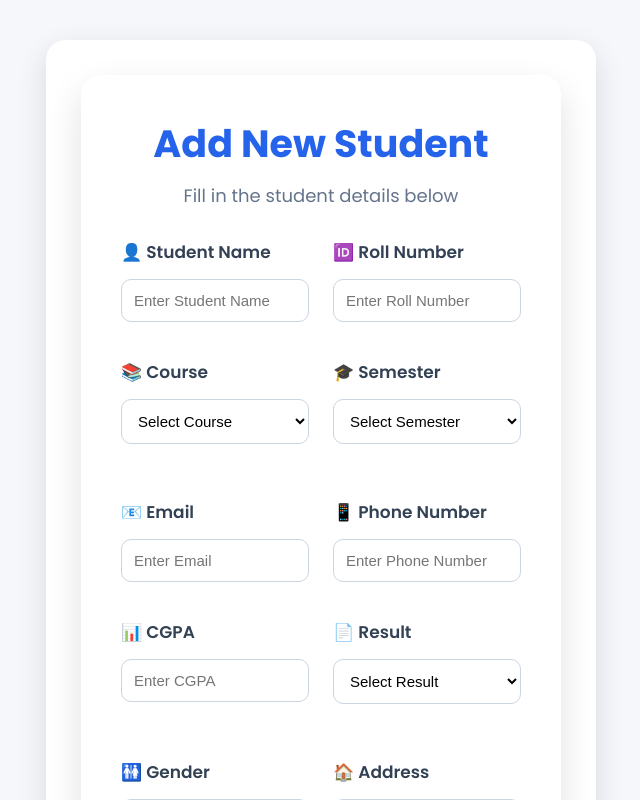
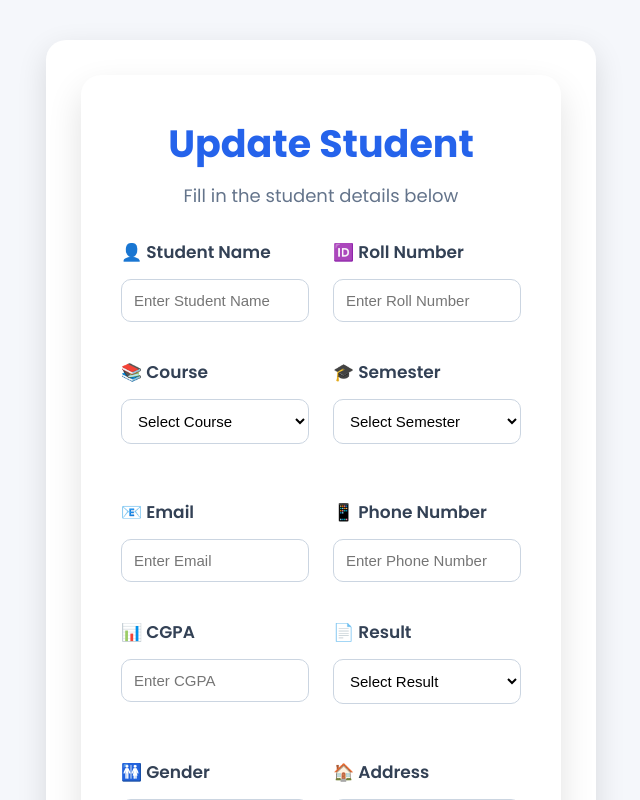
Before and after one commit to Vrinda096/student-management-system, a React (Vite) app in the folder frontend/: page /edit-student/1 in a window 1280 px wide. Shown: the top 800 px of the page, without its empty margins (319-959 px from the left). Built offline with nearby package versions, Linux system fonts and the light colour scheme; no server answers; sample sign-in values are in the browser's storage.

Commit message:
fix edit page

```diff
--- a/frontend/src/components/StudentForm.jsx
+++ b/frontend/src/components/StudentForm.jsx
@@ -5,7 +5,7 @@ function StudentForm({
     handleChange,
     handleSubmit,
     buttonText,
-    title = "Add New Student",
+    title = "Update Student",
     subtitle = "Fill in the student details below"
 }) {
 
```
